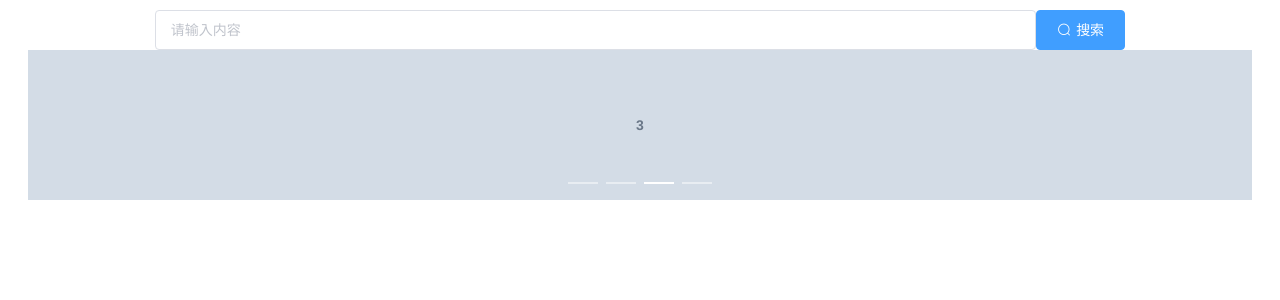
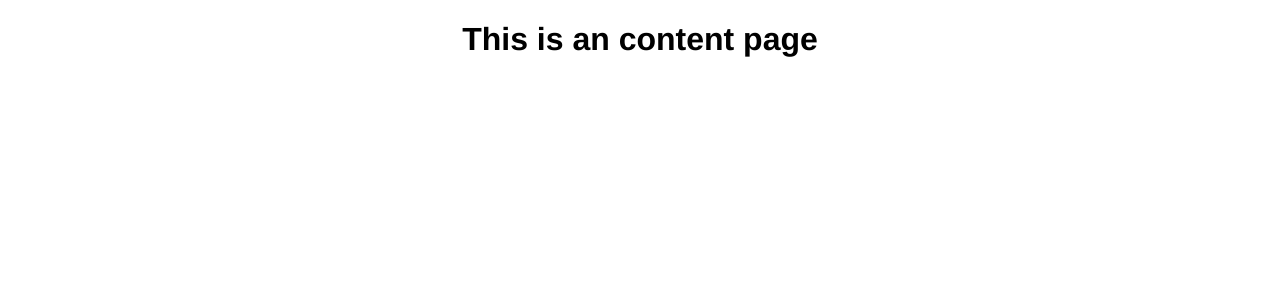
Before and after one commit to Becai/dailyapp, a Vue app: page /content/1 in a window 1280 px wide. Shown: the top 300 px of the page. Built offline with nearby package versions, Linux system fonts and the light colour scheme.

Commit message:
修改项目结构 配置路由 配置404页面

```diff
--- a/package.json
+++ b/package.json
@@ -9,17 +9,19 @@
   },
   "dependencies": {
     "core-js": "^3.6.5",
-    "element-ui": "^2.15.6",
+    "element-ui": "^2.4.5",
     "vue": "^2.6.11",
-    "vue-router": "^3.5.3"
+    "vue-router": "^3.2.0"
   },
   "devDependencies": {
     "@vue/cli-plugin-babel": "~4.5.0",
     "@vue/cli-plugin-eslint": "~4.5.0",
+    "@vue/cli-plugin-router": "~4.5.0",
     "@vue/cli-service": "~4.5.0",
     "babel-eslint": "^10.1.0",
     "eslint": "^6.7.2",
     "eslint-plugin-vue": "^6.2.2",
+    "vue-cli-plugin-element": "~1.0.1",
     "vue-template-compiler": "^2.6.11"
   },
   "eslintConfig": {
--- a/src/App.vue
+++ b/src/App.vue
@@ -1,27 +1,23 @@
 <template>
   <div id="app">
-    <layout/>
+    <router-view/>
   </div>
 </template>
 
 <script>
-import layout from './components/layout.vue'
 
 export default {
-  name: "App",
-  components: {
-    layout,
-  },
-};
+  name: 'app'
+}
 </script>
 
 <style>
 #app {
-  font-family: Avenir, Helvetica, Arial, sans-serif;
+  font-family: 'Avenir', Helvetica, Arial, sans-serif;
   -webkit-font-smoothing: antialiased;
   -moz-osx-font-smoothing: grayscale;
   text-align: center;
-  color: #2c3e50;
-  margin-top: 10px;
+  padding: 0;
+  margin: 0;
 }
 </style>
--- a/src/main.js
+++ b/src/main.js
@@ -1,14 +1,11 @@
 import Vue from 'vue'
-import ElementUI from 'element-ui';
-import 'element-ui/lib/theme-chalk/index.css';
-import VueRouter from 'vue-router'
 import App from './App.vue'
-
-Vue.use(VueRouter)
-Vue.use(ElementUI)
+import router from './router'
+import './plugins/element.js'
 
 Vue.config.productionTip = false
 
 new Vue({
-  render: h => h(App),
+  router,
+  render: h => h(App)
 }).$mount('#app')
--- /dev/null
+++ b/src/plugins/element.js
@@ -0,0 +1,5 @@
+import Vue from 'vue'
+import Element from 'element-ui'
+import 'element-ui/lib/theme-chalk/index.css'
+
+Vue.use(Element)
--- /dev/null
+++ b/src/router/index.js
@@ -0,0 +1,34 @@
+import Vue from 'vue'
+import VueRouter from 'vue-router'
+import Home from '../views/Home.vue'
+
+Vue.use(VueRouter)
+
+const routes = [
+  {
+    path: '/',
+    name: 'Home',
+    component: Home
+  },
+  {
+    path: '/content/:id',
+    name: 'Content',
+    // route level code-splitting
+    // this generates a separate chunk (about.[hash].js) for this route
+    // which is lazy-loaded when the route is visited.
+    component: () => import(/* webpackChunkName: "about" */ '../views/Content.vue')
+  },
+  {
+    path: '*',
+    name: 'Error',
+    component: () => import("../views/Error.vue")
+  }
+]
+
+const router = new VueRouter({
+  mode: 'history',
+  base: process.env.BASE_URL,
+  routes
+})
+
+export default router
--- /dev/null
+++ b/src/views/Content.vue
@@ -0,0 +1,5 @@
+<template>
+  <div class="content">
+    <h1>This is an content page</h1>
+  </div>
+</template>
--- /dev/null
+++ b/src/views/Error.vue
@@ -0,0 +1,5 @@
+<template>
+    <div class="error">
+        error
+    </div>
+</template>
--- /dev/null
+++ b/src/views/Home.vue
@@ -0,0 +1,15 @@
+<template>
+  <div>
+    Home
+  </div>
+</template>
+
+<script>
+
+export default {
+  name: "Home",
+  components: {
+
+  }
+};
+</script>
```
Also changed, not shown: src/components/AppSlider.vue (added, +34 -0 lines), src/assets/logo.png (added), 1 other file (tests, documents, lock files or other folders).
